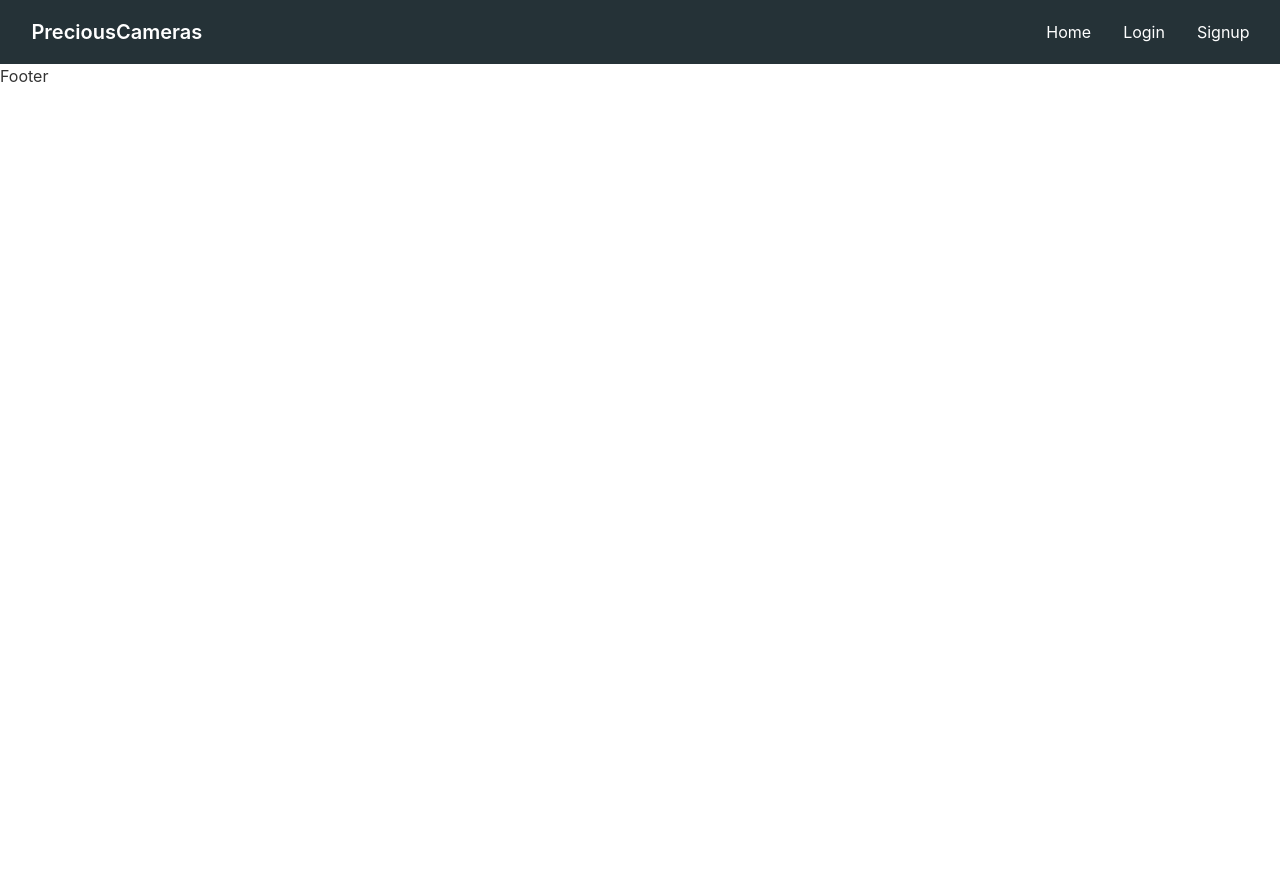
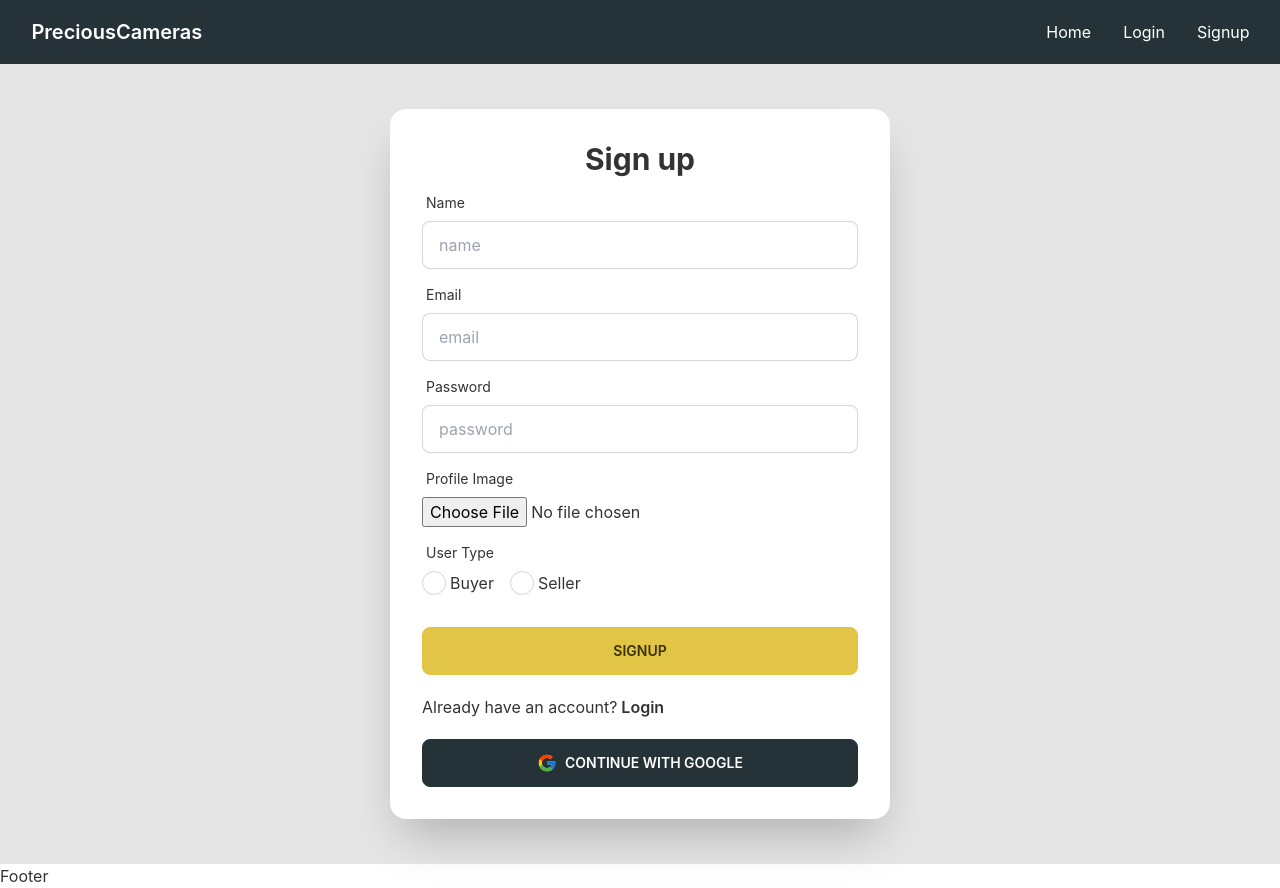
Before and after one commit to Programmer-Mehadi/PreciousCameras-client-side-code, a React (Create React App) app: page /signup in a window 1280 px wide. Before the commit the page ends 800 px from the top, so only its background shows below. Built offline with nearby package versions, Linux system fonts and the light colour scheme.

Commit message:
signup page design done.

```diff
--- a/src/Pages/Signup/Signup.js
+++ b/src/Pages/Signup/Signup.js
@@ -1,9 +1,69 @@
 import React from 'react';
+import { Link } from 'react-router-dom';
+import { FcGoogle } from "@react-icons/all-files/fc/FcGoogle";
 
 const Signup = () => {
     return (
         <div>
+            <div className="hero min-h-screen  bg-base-200">
+                <div className="hero-content flex-col lg:flex-row-reverse w-[99%] mx-auto">
+                    <div className="card flex-shrink-0  w-[98%] mx-auto max-w-[500px] shadow-2xl bg-base-100">
+                        <div className="card-body">
+                            <h2 className='text-3xl text-center font-bold'>Sign up</h2>
+                            <div className="form-control">
+                                <label className="label">
+                                    <span className="label-text">Name</span>
+                                </label>
+                                <input type="text" placeholder="name" className="input input-bordered " />
+                            </div>
+                            <div className="form-control">
+                                <label className="label">
+                                    <span className="label-text">Email</span>
+                                </label>
+                                <input type="email" placeholder="email" className="input input-bordered" />
+                            </div>
+                            <div className="form-control">
+                                <label className="label">
+                                    <span className="label-text">Password</span>
+                                </label>
+                                <input type="text" placeholder="password" className="input input-bordered" />
+                            </div>
+                            <div className="form-control">
+                                <label className="label">
+                                    <span className="label-text">Profile Image</span>
+                                </label>
+                                <input type="file" className="pl-0 ml-0 " />
+                            </div>
+                            <div className="form-control">
+                                <label className="label">
+                                    <span className="label-text">User Type</span>
+                                </label>
+                                <div className='flex gap-4' >
+                                    <div className='flex items-center gap-1'>
+                                        <input type="radio" name="radio-1" className="radio" />
+                                        <span>Buyer</span>
+                                    </div>
+                                    <div className='flex items-center gap-1'>
+                                        <input type="radio" name="radio-1" className="radio" />
+                                        <span>Seller</span>
+                                    </div>
 
+                                </div>
+                            </div>
+                            <div className="form-control mt-6">
+                                <button className="btn btn-secondary">Signup</button>
+                            </div>
+                            <div className='mt-3'>
+                                <h2>Already have an account?<Link to='/login' className='font-semibold ml-1'>Login</Link></h2>
+                            </div>
+                            <div className='mt-3'>
+                                <button className="btn btn-primary text-white w-full flex gap-2">
+                                    <FcGoogle className='text-xl' />    <span>Continue with Google</span></button>
+                            </div>
+                        </div>
+                    </div>
+                </div>
+            </div>
         </div>
     );
 };
```
